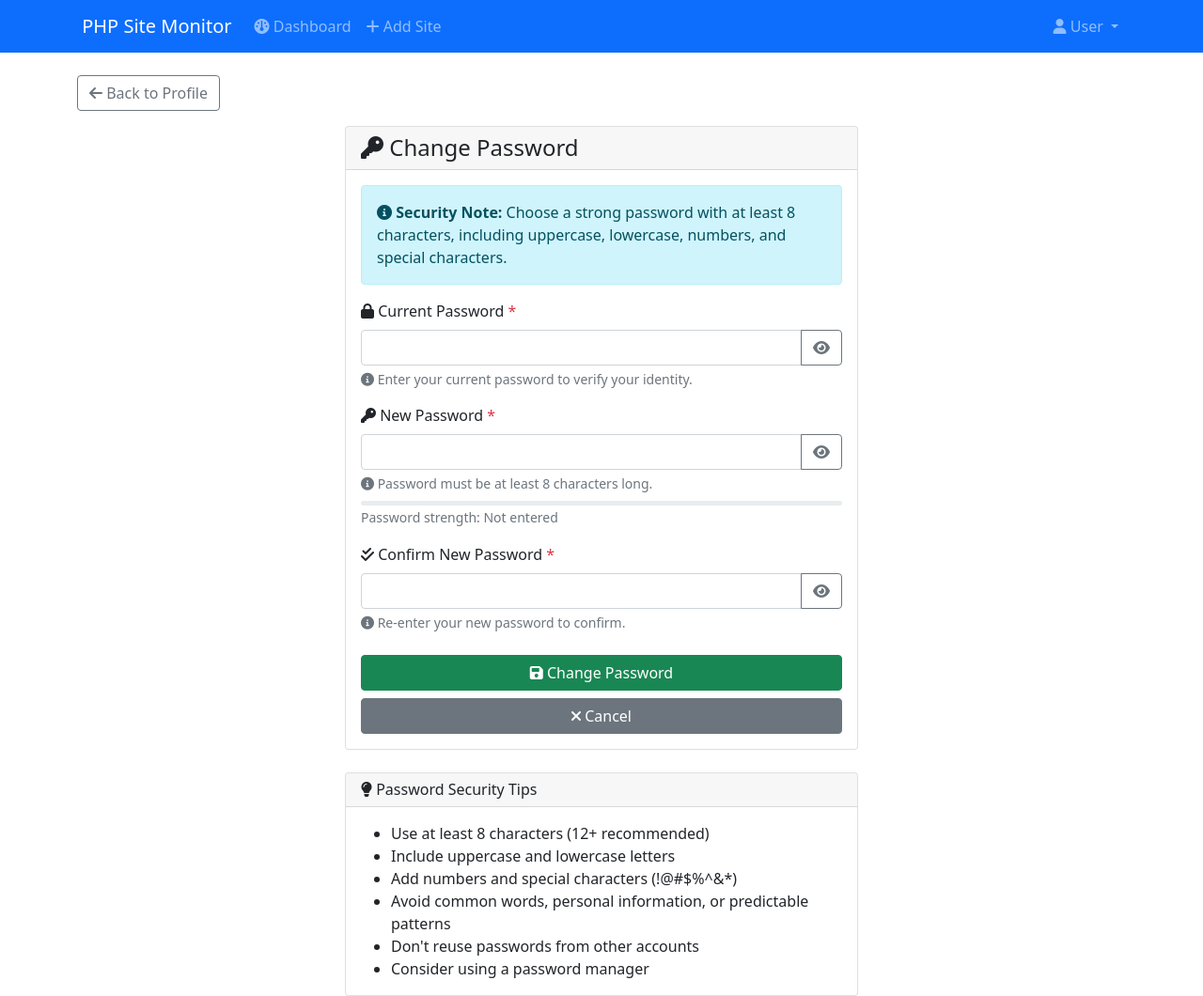
After one commit to defineway/php-site-monitor, a PHP site: page /views/change_password.php in a window 1280 px wide. The commit adds this page. Shown: the whole page at 94% size. Run offline with PHP 8.4, Linux system fonts and the light colour scheme.

Commit message:
Create profile and password change views, fix profile data loading
- Created profile.php view with complete user information display
- Created change_password.php view with password strength validation
- Fixed profile action to fetch complete user data from database
- Added safety checks for missing user data in profile view
- Profile now shows created_at, updated_at, and full user details
- Password change form includes real-time validation and strength meter
- Added proper error handling for profile data loading issues

Fixes: Warning about undefined 'created_at' key in profile page

```diff
--- a/public/index.php
+++ b/public/index.php
@@ -258,6 +258,12 @@ switch ($action) {
         break;
 
     case 'profile':
+        // Get complete user data for profile display
+        $user = $userModel->findById($currentUser['id']);
+        if (!$user) {
+            $error = 'User not found.';
+        }
+
         if ($_POST) {
             $updateData = [];
             if (!empty($_POST['email'])) {
--- /dev/null
+++ b/public/views/change_password.php
@@ -0,0 +1,338 @@
+<!DOCTYPE html>
+<html lang="en">
+<head>
+    <meta charset="UTF-8">
+    <meta name="viewport" content="width=device-width, initial-scale=1.0">
+    <title>Change Password - PHP Site Monitor</title>
+    <link href="https://cdnjs.cloudflare.com/ajax/libs/bootstrap/5.1.3/css/bootstrap.min.css" rel="stylesheet">
+    <link href="https://cdnjs.cloudflare.com/ajax/libs/font-awesome/6.0.0/css/all.min.css" rel="stylesheet">
+</head>
+<body>
+    <!-- Navigation -->
+    <nav class="navbar navbar-expand-lg navbar-dark bg-primary">
+        <div class="container">
+            <a class="navbar-brand" href="index.php">
+                <i class="fas fa-monitor"></i> PHP Site Monitor
+            </a>
+
+            <button class="navbar-toggler" type="button" data-bs-toggle="collapse" data-bs-target="#navbarNav">
+                <span class="navbar-toggler-icon"></span>
+            </button>
+
+            <div class="collapse navbar-collapse" id="navbarNav">
+                <ul class="navbar-nav me-auto">
+                    <li class="nav-item">
+                        <a class="nav-link" href="index.php">
+                            <i class="fas fa-dashboard"></i> Dashboard
+                        </a>
+                    </li>
+                    <li class="nav-item">
+                        <a class="nav-link" href="?action=add_site">
+                            <i class="fas fa-plus"></i> Add Site
+                        </a>
+                    </li>
+                    <?php if (isset($currentUser) && $currentUser['role'] === 'admin'): ?>
+                    <li class="nav-item">
+                        <a class="nav-link" href="?action=users">
+                            <i class="fas fa-users"></i> Users
+                        </a>
+                    </li>
+                    <?php endif; ?>
+                </ul>
+
+                <ul class="navbar-nav">
+                    <li class="nav-item dropdown">
+                        <a class="nav-link dropdown-toggle" href="#" id="navbarDropdown" role="button" data-bs-toggle="dropdown">
+                            <i class="fas fa-user"></i> <?= htmlspecialchars($currentUser['username'] ?? 'User') ?>
+                        </a>
+                        <ul class="dropdown-menu">
+                            <li><a class="dropdown-item" href="?action=profile">
+                                <i class="fas fa-user-edit"></i> Profile
+                            </a></li>
+                            <li><hr class="dropdown-divider"></li>
+                            <li><a class="dropdown-item" href="?action=logout">
+                                <i class="fas fa-sign-out-alt"></i> Logout
+                            </a></li>
+                        </ul>
+                    </li>
+                </ul>
+            </div>
+        </div>
+    </nav>
+
+    <div class="container mt-4">
+        <!-- Back Link -->
+        <div class="mb-3">
+            <a href="?action=profile" class="btn btn-outline-secondary">
+                <i class="fas fa-arrow-left"></i> Back to Profile
+            </a>
+        </div>
+
+        <!-- Alerts -->
+        <?php if (isset($error)): ?>
+            <div class="alert alert-danger alert-dismissible fade show" role="alert">
+                <i class="fas fa-exclamation-triangle"></i>
+                <?= htmlspecialchars($error) ?>
+                <button type="button" class="btn-close" data-bs-dismiss="alert"></button>
+            </div>
+        <?php endif; ?>
+
+        <div class="row justify-content-center">
+            <div class="col-md-6">
+                <div class="card">
+                    <div class="card-header">
+                        <h4 class="mb-0">
+                            <i class="fas fa-key"></i> Change Password
+                        </h4>
+                    </div>
+                    <div class="card-body">
+                        <div class="alert alert-info">
+                            <i class="fas fa-info-circle"></i>
+                            <strong>Security Note:</strong> Choose a strong password with at least 8 characters, including uppercase, lowercase, numbers, and special characters.
+                        </div>
+
+                        <form method="POST" id="changePasswordForm">
+                            <div class="mb-3">
+                                <label for="current_password" class="form-label">
+                                    <i class="fas fa-lock"></i> Current Password <span class="text-danger">*</span>
+                                </label>
+                                <div class="input-group">
+                                    <input type="password"
+                                           class="form-control"
+                                           id="current_password"
+                                           name="current_password"
+                                           required>
+                                    <button class="btn btn-outline-secondary"
+                                            type="button"
+                                            onclick="togglePassword('current_password', this)">
+                                        <i class="fas fa-eye"></i>
+                                    </button>
+                                </div>
+                                <div class="form-text">
+                                    <i class="fas fa-info-circle"></i> Enter your current password to verify your identity.
+                                </div>
+                            </div>
+
+                            <div class="mb-3">
+                                <label for="new_password" class="form-label">
+                                    <i class="fas fa-key"></i> New Password <span class="text-danger">*</span>
+                                </label>
+                                <div class="input-group">
+                                    <input type="password"
+                                           class="form-control"
+                                           id="new_password"
+                                           name="new_password"
+                                           required
+                                           minlength="8">
+                                    <button class="btn btn-outline-secondary"
+                                            type="button"
+                                            onclick="togglePassword('new_password', this)">
+                                        <i class="fas fa-eye"></i>
+                                    </button>
+                                </div>
+                                <div class="form-text" id="new_password_help">
+                                    <i class="fas fa-info-circle"></i> Password must be at least 8 characters long.
+                                </div>
+                                <div class="mt-2">
+                                    <div class="progress" style="height: 5px;">
+                                        <div class="progress-bar" id="password_strength" role="progressbar" style="width: 0%"></div>
+                                    </div>
+                                    <small class="text-muted" id="password_strength_text">Password strength: <span id="strength_level">Not entered</span></small>
+                                </div>
+                            </div>
+
+                            <div class="mb-4">
+                                <label for="confirm_password" class="form-label">
+                                    <i class="fas fa-check-double"></i> Confirm New Password <span class="text-danger">*</span>
+                                </label>
+                                <div class="input-group">
+                                    <input type="password"
+                                           class="form-control"
+                                           id="confirm_password"
+                                           name="confirm_password"
+                                           required
+                                           minlength="8">
+                                    <button class="btn btn-outline-secondary"
+                                            type="button"
+                                            onclick="togglePassword('confirm_password', this)">
+                                        <i class="fas fa-eye"></i>
+                                    </button>
+                                </div>
+                                <div class="form-text" id="confirm_password_help">
+                                    <i class="fas fa-info-circle"></i> Re-enter your new password to confirm.
+                                </div>
+                            </div>
+
+                            <div class="d-grid gap-2">
+                                <button type="submit" class="btn btn-success" id="submit_btn">
+                                    <i class="fas fa-save"></i> Change Password
+                                </button>
+                                <a href="?action=profile" class="btn btn-secondary">
+                                    <i class="fas fa-times"></i> Cancel
+                                </a>
+                            </div>
+                        </form>
+                    </div>
+                </div>
+
+                <!-- Password Tips -->
+                <div class="card mt-4">
+                    <div class="card-header">
+                        <h6 class="mb-0">
+                            <i class="fas fa-lightbulb"></i> Password Security Tips
+                        </h6>
+                    </div>
+                    <div class="card-body">
+                        <ul class="mb-0">
+                            <li>Use at least 8 characters (12+ recommended)</li>
+                            <li>Include uppercase and lowercase letters</li>
+                            <li>Add numbers and special characters (!@#$%^&*)</li>
+                            <li>Avoid common words, personal information, or predictable patterns</li>
+                            <li>Don't reuse passwords from other accounts</li>
+                            <li>Consider using a password manager</li>
+                        </ul>
+                    </div>
+                </div>
+            </div>
+        </div>
+    </div>
+
+    <script src="https://cdnjs.cloudflare.com/ajax/libs/bootstrap/5.1.3/js/bootstrap.bundle.min.js"></script>
+    <script>
+        // Toggle password visibility
+        function togglePassword(fieldId, button) {
+            const field = document.getElementById(fieldId);
+            const icon = button.querySelector('i');
+
+            if (field.type === 'password') {
+                field.type = 'text';
+                icon.classList.remove('fa-eye');
+                icon.classList.add('fa-eye-slash');
+            } else {
+                field.type = 'password';
+                icon.classList.remove('fa-eye-slash');
+                icon.classList.add('fa-eye');
+            }
+        }
+
+        // Password strength checker
+        function checkPasswordStrength(password) {
+            let strength = 0;
+            let level = 'Weak';
+            let color = 'bg-danger';
+
+            if (password.length >= 8) strength += 25;
+            if (password.length >= 12) strength += 25;
+            if (/[a-z]/.test(password)) strength += 10;
+            if (/[A-Z]/.test(password)) strength += 10;
+            if (/[0-9]/.test(password)) strength += 10;
+            if (/[^A-Za-z0-9]/.test(password)) strength += 20;
+
+            if (strength >= 80) {
+                level = 'Very Strong';
+                color = 'bg-success';
+            } else if (strength >= 60) {
+                level = 'Strong';
+                color = 'bg-info';
+            } else if (strength >= 40) {
+                level = 'Medium';
+                color = 'bg-warning';
+            } else if (strength >= 20) {
+                level = 'Fair';
+                color = 'bg-warning';
+            }
+
+            return { strength, level, color };
+        }
+
+        // Real-time password validation
+        document.getElementById('new_password').addEventListener('input', function() {
+            const password = this.value;
+            const helpText = document.getElementById('new_password_help');
+            const progressBar = document.getElementById('password_strength');
+            const strengthText = document.getElementById('strength_level');
+
+            if (password.length === 0) {
+                progressBar.style.width = '0%';
+                progressBar.className = 'progress-bar';
+                strengthText.textContent = 'Not entered';
+                this.classList.remove('is-invalid', 'is-valid');
+                helpText.classList.remove('text-danger', 'text-success');
+                helpText.innerHTML = '<i class="fas fa-info-circle"></i> Password must be at least 8 characters long.';
+                return;
+            }
+
+            const result = checkPasswordStrength(password);
+            progressBar.style.width = result.strength + '%';
+            progressBar.className = 'progress-bar ' + result.color;
+            strengthText.textContent = result.level;
+
+            if (password.length < 8) {
+                this.classList.add('is-invalid');
+                this.classList.remove('is-valid');
+                helpText.classList.add('text-danger');
+                helpText.classList.remove('text-success');
+                helpText.innerHTML = '<i class="fas fa-exclamation-triangle"></i> Password must be at least 8 characters long.';
+            } else {
+                this.classList.remove('is-invalid');
+                this.classList.add('is-valid');
+                helpText.classList.remove('text-danger');
+                helpText.classList.add('text-success');
+                helpText.innerHTML = '<i class="fas fa-check"></i> Password length is acceptable.';
+            }
+
+            // Check confirm password match
+            checkPasswordMatch();
+        });
+
+        // Confirm password validation
+        document.getElementById('confirm_password').addEventListener('input', checkPasswordMatch);
+
+        function checkPasswordMatch() {
+            const newPassword = document.getElementById('new_password').value;
+            const confirmPassword = document.getElementById('confirm_password').value;
+            const confirmField = document.getElementById('confirm_password');
+            const confirmHelp = document.getElementById('confirm_password_help');
+
+            if (confirmPassword.length === 0) {
+                confirmField.classList.remove('is-invalid', 'is-valid');
+                confirmHelp.classList.remove('text-danger', 'text-success');
+                confirmHelp.innerHTML = '<i class="fas fa-info-circle"></i> Re-enter your new password to confirm.';
+                return;
+            }
+
+            if (newPassword === confirmPassword) {
+                confirmField.classList.remove('is-invalid');
+                confirmField.classList.add('is-valid');
+                confirmHelp.classList.remove('text-danger');
+                confirmHelp.classList.add('text-success');
+                confirmHelp.innerHTML = '<i class="fas fa-check"></i> Passwords match.';
+            } else {
+                confirmField.classList.add('is-invalid');
+                confirmField.classList.remove('is-valid');
+                confirmHelp.classList.add('text-danger');
+                confirmHelp.classList.remove('text-success');
+                confirmHelp.innerHTML = '<i class="fas fa-exclamation-triangle"></i> Passwords do not match.';
+            }
+        }
+
+        // Form validation
+        document.getElementById('changePasswordForm').addEventListener('submit', function(e) {
+            const newPassword = document.getElementById('new_password').value;
+            const confirmPassword = document.getElementById('confirm_password').value;
+
+            if (newPassword.length < 8) {
+                e.preventDefault();
+                alert('New password must be at least 8 characters long.');
+                return;
+            }
+
+            if (newPassword !== confirmPassword) {
+                e.preventDefault();
+                alert('Passwords do not match.');
+                return;
+            }
+        });
+    </script>
+</body>
+</html>
```
Also changed, not shown: public/views/profile.php (added, +280 -0 lines).
